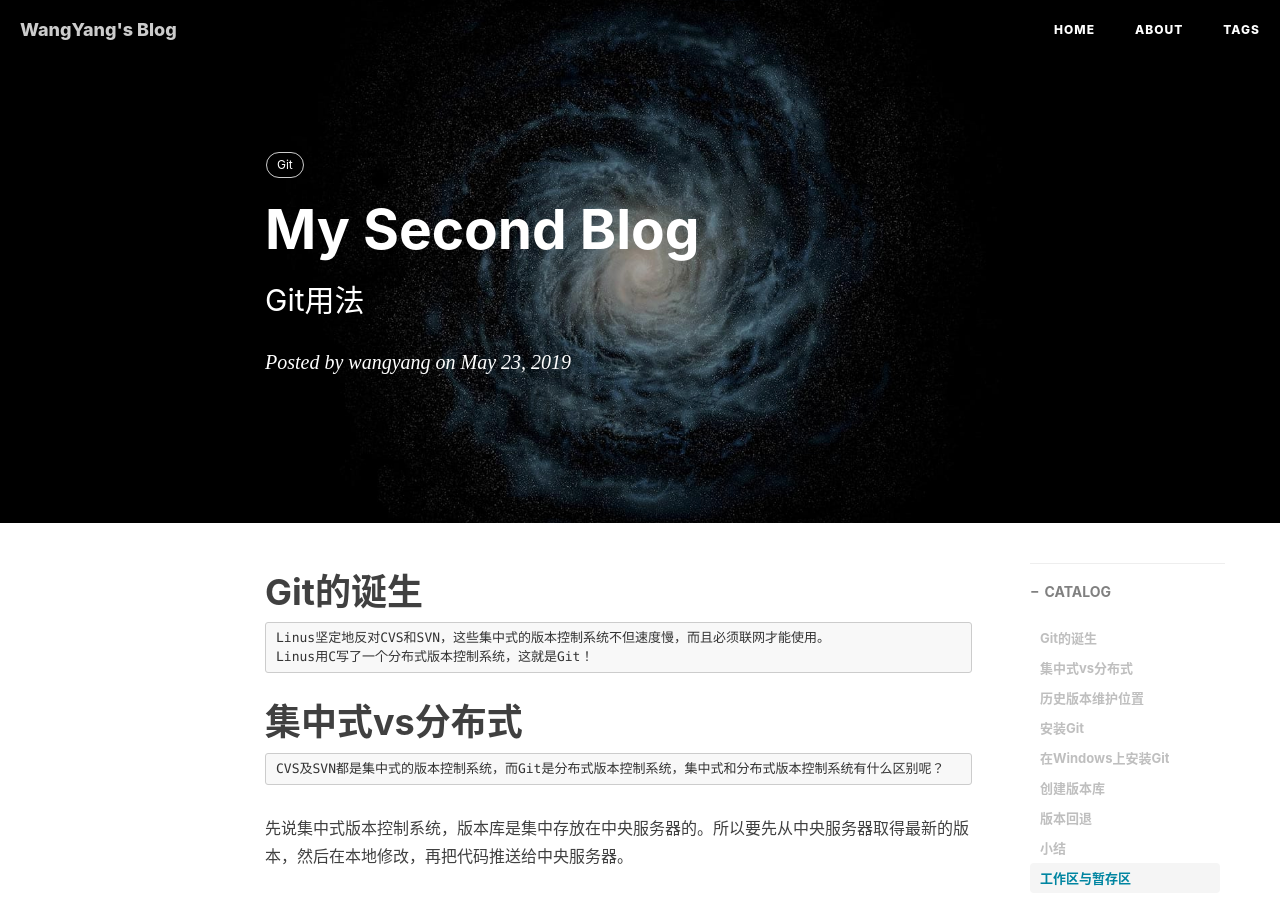
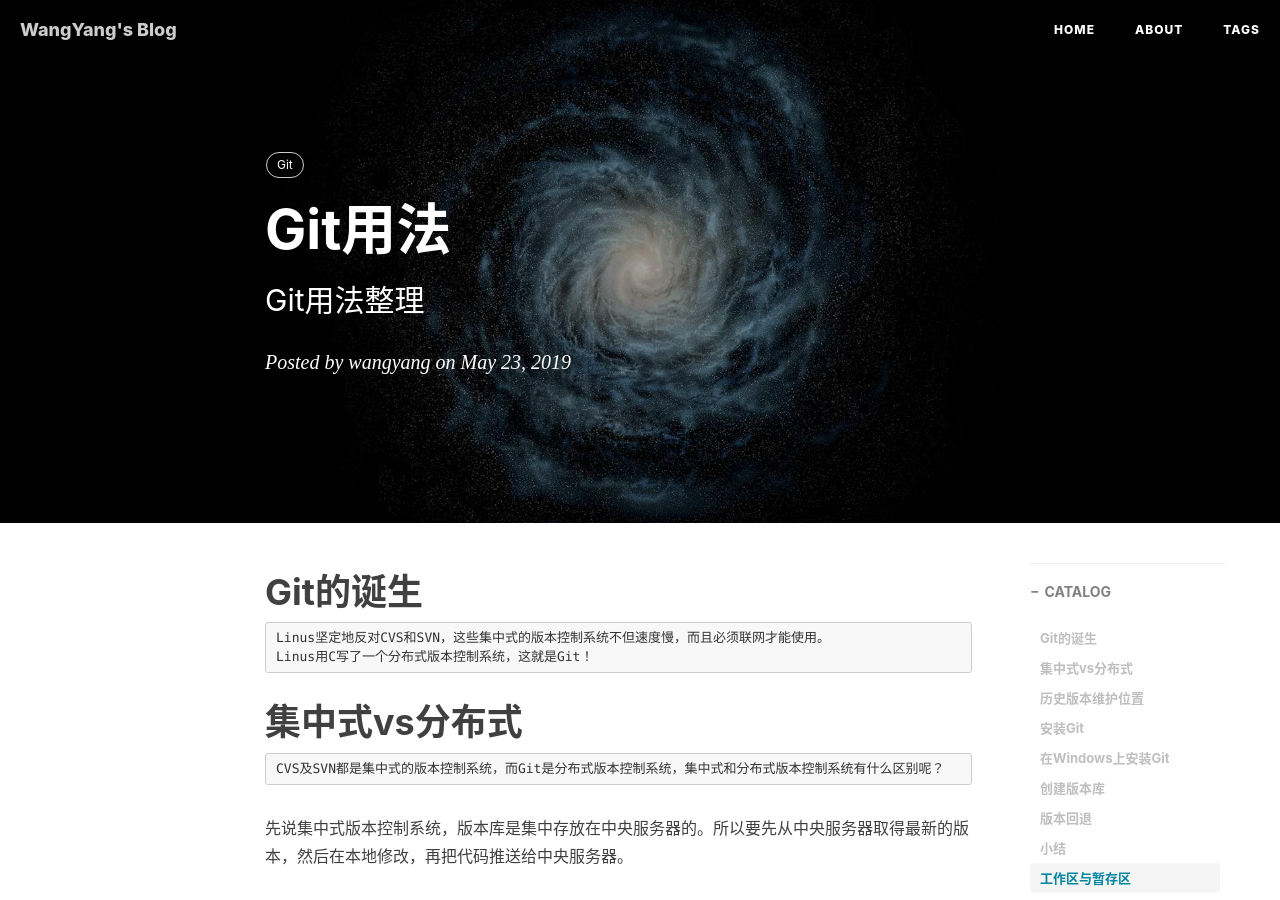
Before and after one commit to wangyang1996/wangyang1996.github.io, a Jekyll site: the page built from _posts/2019-5-23-Git.md, in a window 1280 px wide and 900 px high. Built offline with Jekyll 4.4.1, drawn with Linux system fonts in a browser that asks for light colours; nearby versions of some CDN libraries; comment, search, counter and statistics services are not loaded.

Commit message:
modify git.md

```diff
--- a/_posts/2019-5-23-Git.md
+++ b/_posts/2019-5-23-Git.md
@@ -1,7 +1,7 @@
 ---
 layout:     post                    # 使用的布局（不需要改）
-title:      My Second Blog               # 标题
-subtitle:   Git用法 			 #副标题
+title:      Git用法               # 标题
+subtitle:   Git用法整理 			 #副标题
 date:       2019-05-23              # 时间
 author:     wangyang                     # 作者
 header-img: img/post-bg-universe.jpg    #这篇文章标题背景图片
```
